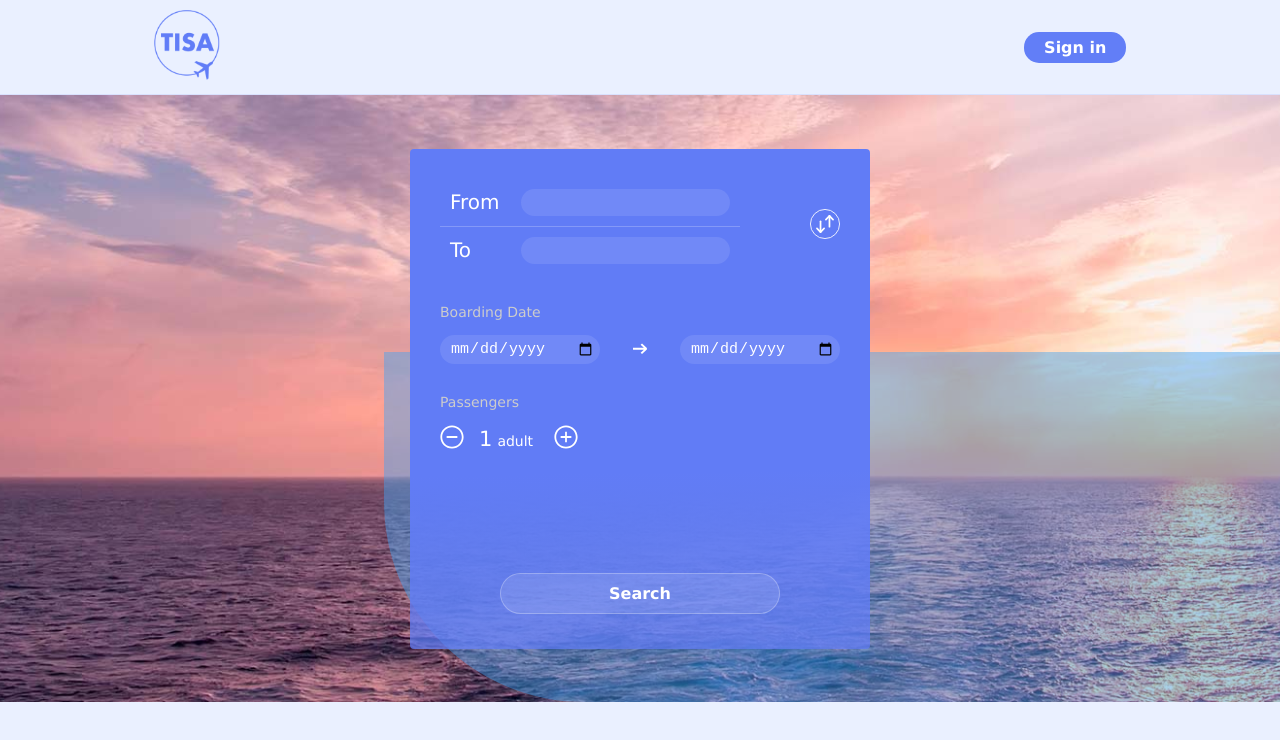
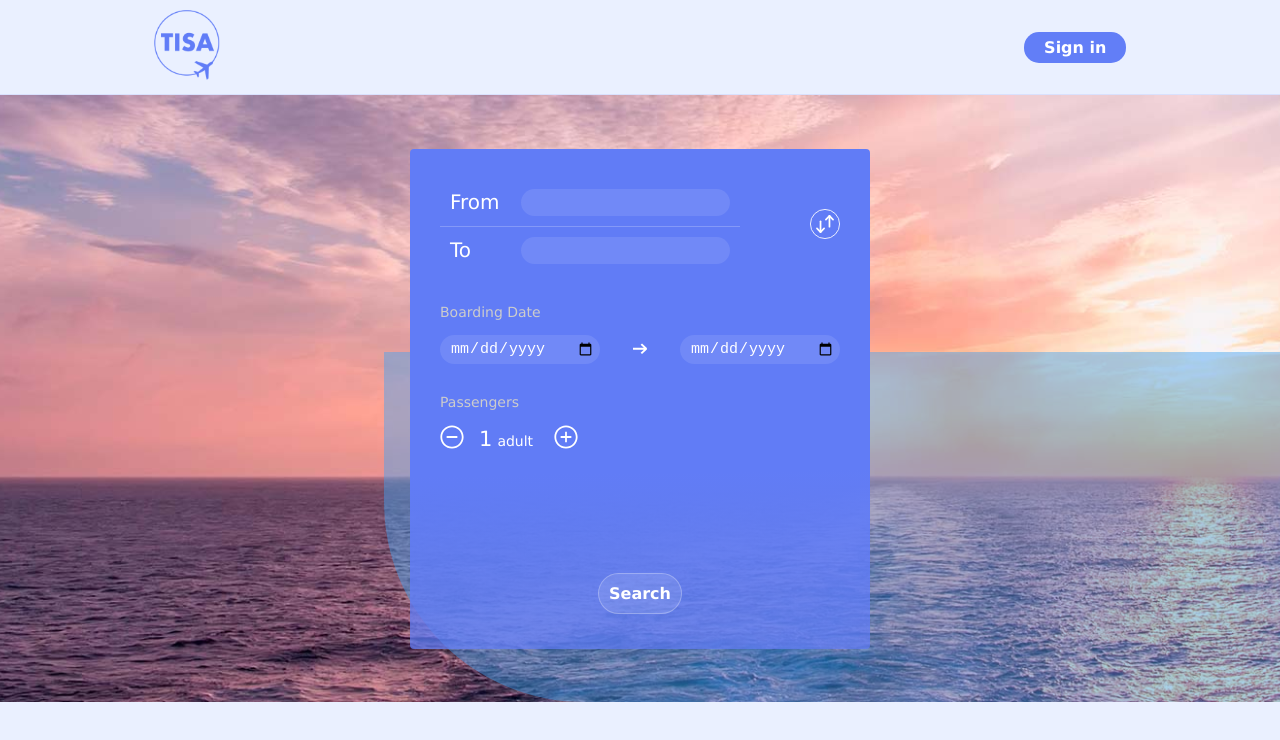
Before and after one commit to lirazyehezkel/tisa-frontend, a React (Create React App) app: page /browse in a window 1280 px wide. Shown: the top 740 px of the page. Built offline with nearby package versions, Linux system fonts and the light colour scheme.

Commit message:
scroll to search results

```diff
--- a/package.json
+++ b/package.json
@@ -3,6 +3,8 @@
   "version": "0.1.0",
   "private": true,
   "dependencies": {
+    "@material-ui/core": "^4.11.3",
+    "@material-ui/icons": "^4.11.2",
     "@testing-library/jest-dom": "^5.11.9",
     "@testing-library/react": "^11.2.5",
     "@testing-library/user-event": "^12.7.3",
@@ -11,6 +13,7 @@
     "react-router": "^5.2.0",
     "react-router-dom": "^5.2.0",
     "react-scripts": "4.0.3",
+    "react-scroll": "^1.8.1",
     "web-vitals": "^1.1.0"
   },
   "scripts": {
--- a/src/component/Browse/Browse.css
+++ b/src/component/Browse/Browse.css
@@ -92,7 +92,6 @@
     justify-content: center;
 }
 .searchButton {
-    width: 70%;
     padding: 10px;
     border: 1px #ffffff45 solid;
     border-radius: 50px;
--- a/src/component/Browse/Browse.jsx
+++ b/src/component/Browse/Browse.jsx
@@ -5,21 +5,25 @@ import switchIcon from '../../assets/images/switch.svg';
 import rightArrow from '../../assets/images/right-arrow.svg';
 import plusIcon from '../../assets/images/plusIcon.svg';
 import minusIcon from '../../assets/images/minusIcon.svg';
+import {Link} from 'react-scroll';
 
 const sectionStyle = {
     width: "100%",
     height: "607px",
-    backgroundImage: `url(${bkg})`
+    backgroundImage: `url(${bkg})`,
+    backgroundRepeat: "no-repeat",
+    backgroundSize: "cover"
 };
 
 
-const Browse = ()  => {
+const Browse = () => {
 
     const [source, setSource] = useState("");
     const [destination, setDestination] = useState("");
     const [departDate, setDepartDate] = useState(null);
     const [returnDate, setReturnDate] = useState(null);
     const [passengersAccount, setPassengersAccount] = useState(1);
+    const [isSearchClicked, setIsSearchClicked] = useState(false);
 
     const switchFromTo = () => {
         const from = source;
@@ -28,16 +32,20 @@ const Browse = ()  => {
     }
 
     const minusPassenger = () => {
-        if(passengersAccount > 1)
+        if (passengersAccount > 1)
             setPassengersAccount(passengersAccount - 1);
     }
 
     const plusPassenger = () => {
-        if(passengersAccount < 8)
+        if (passengersAccount < 8)
             setPassengersAccount(passengersAccount + 1);
     }
 
-    return (
+    const search = () => {
+        setIsSearchClicked(true);
+    }
+
+    return (<>
             <div style={sectionStyle}>
                 <div className="browse-content">
                     <div className="blue-bkg">
@@ -47,10 +55,15 @@ const Browse = ()  => {
                             <div className="top-filter-box-layout">
                                 <div className="top-filter-box-layout-left">
                                     <div className="from-filter">
-                                    <div style={{fontSize: 20, width: 80}}>From</div> <input style={{marginLeft: 15, width: "100%"}} className="date-input" value={source} onChange={(event) => setSource(event.target.value)}/>
+                                        <div style={{fontSize: 20, width: 80}}>From</div>
+                                        <input style={{marginLeft: 15, width: "100%"}} className="date-input"
+                                               value={source} onChange={(event) => setSource(event.target.value)}/>
                                     </div>
                                     <div className="to-filter">
-                                    <div style={{fontSize: 20, width: 80}}>To</div> <input style={{marginLeft: 15, width: "100%"}} className="date-input" value={destination} onChange={(event) => setDestination(event.target.value)}/>
+                                        <div style={{fontSize: 20, width: 80}}>To</div>
+                                        <input style={{marginLeft: 15, width: "100%"}} className="date-input"
+                                               value={destination}
+                                               onChange={(event) => setDestination(event.target.value)}/>
                                     </div>
                                 </div>
                                 <div>
@@ -60,26 +73,33 @@ const Browse = ()  => {
                             <div>
                                 <div className="boarding-date-title">Boarding Date</div>
                                 <div className="boarding-date-box">
-                                <input className="date-input" type="date" value={departDate} onChange={(event) => setDepartDate(event.target.value)}/>
+                                    <input className="date-input" type="date" value={departDate}
+                                           onChange={(event) => setDepartDate(event.target.value)}/>
                                     <img style={{height: "12px"}} alt="arrow" src={rightArrow}/>
-                                <input className="date-input" type="date" value={returnDate} onChange={(event) => setReturnDate(event.target.value)}/>
+                                    <input className="date-input" type="date" value={returnDate}
+                                           onChange={(event) => setReturnDate(event.target.value)}/>
                                 </div>
                             </div>
                             <div style={{marginTop: 30}}>
                                 <div className="boarding-date-title">Passengers</div>
                                 <div className="passengers">
                                     <div><img src={minusIcon} alt={"minus"} onClick={minusPassenger}/></div>
-                            <div className="passengersAccount"><span className="passengersAccountNumber">{passengersAccount}</span>adult{passengersAccount > 1 && "s"}</div>
+                                    <div className="passengersAccount"><span
+                                        className="passengersAccountNumber">{passengersAccount}</span>adult{passengersAccount > 1 && "s"}
+                                    </div>
                                     <div><img src={plusIcon} alt={"plus"} onClick={plusPassenger}/></div>
                                 </div>
                             </div>
                         </div>
                         <div className="searchContainer">
-                        <button className="blueButton searchButton">Search</button>
+                            <Link to="searchResults" smooth={true}><button className="blueButton searchButton" onClick={search}>Search</button></Link>
                         </div>
                     </div>
                 </div>
             </div>
+            <div id="searchResults"  style={{height: isSearchClicked && "100vh"}}>
+            </div>
+        </>
     );
 }
 
```
Also changed, not shown: 1 other file (tests, documents, lock files or other folders). Lines whose indentation alone changed are shown as unchanged.
